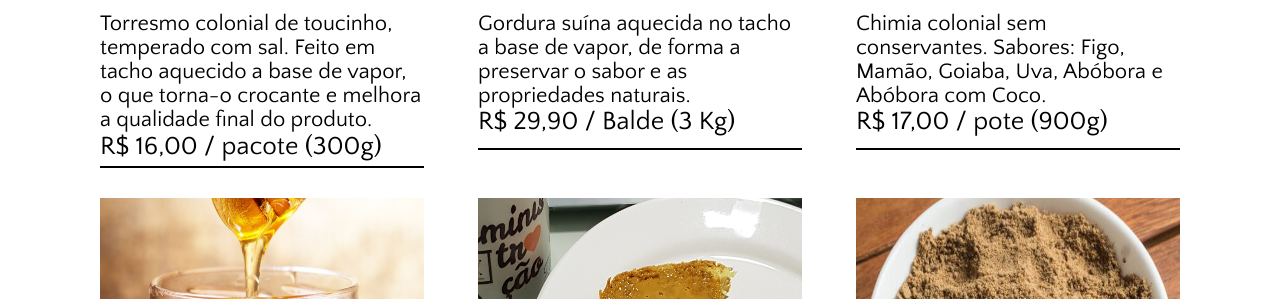
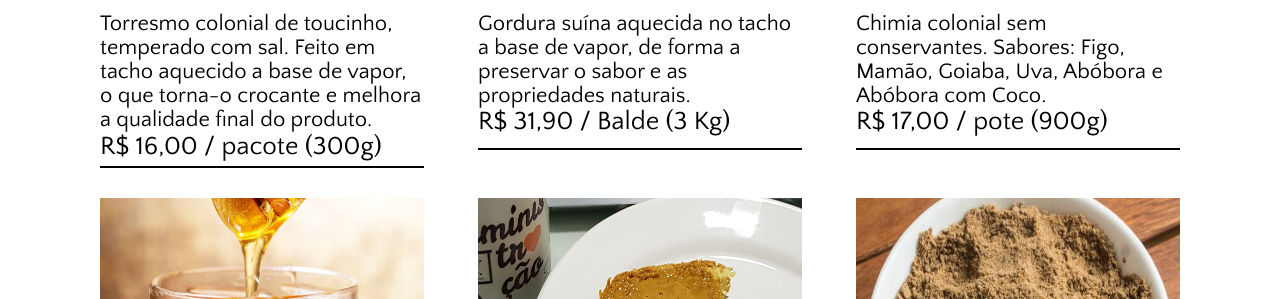
Before and after one commit to wpramio/coloniadelivery-site, a Jekyll site: the page built from index.html, in a window 1280 px wide and 900 px high, scrolled down 1524 px. Shown: the part 153-452 px from the top of the window. Built offline with Jekyll 4.4.1, drawn with Linux system fonts in a browser that asks for light colours.

Commit message:
Reajuste no preço da banha

```diff
--- a/_data/cardapio.yml
+++ b/_data/cardapio.yml
@@ -24,7 +24,7 @@
 
 - nome: banha
   descricao: Gordura suína aquecida no tacho a base de vapor, de forma a preservar o sabor e as propriedades naturais.
-  preco: '29,90'
+  preco: '31,90'
   tipo: Balde (3 Kg)
   img: banha.jpg
 
```
